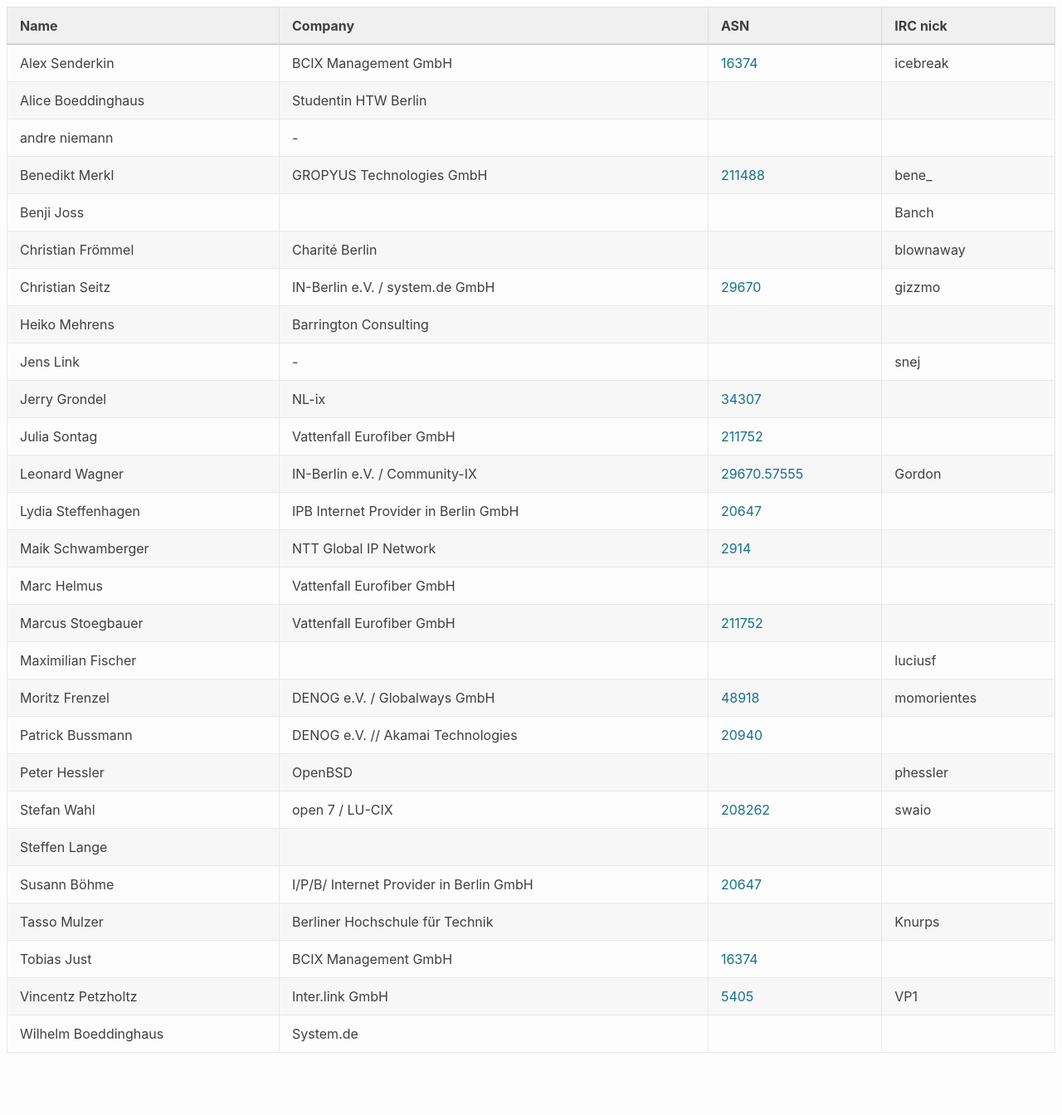
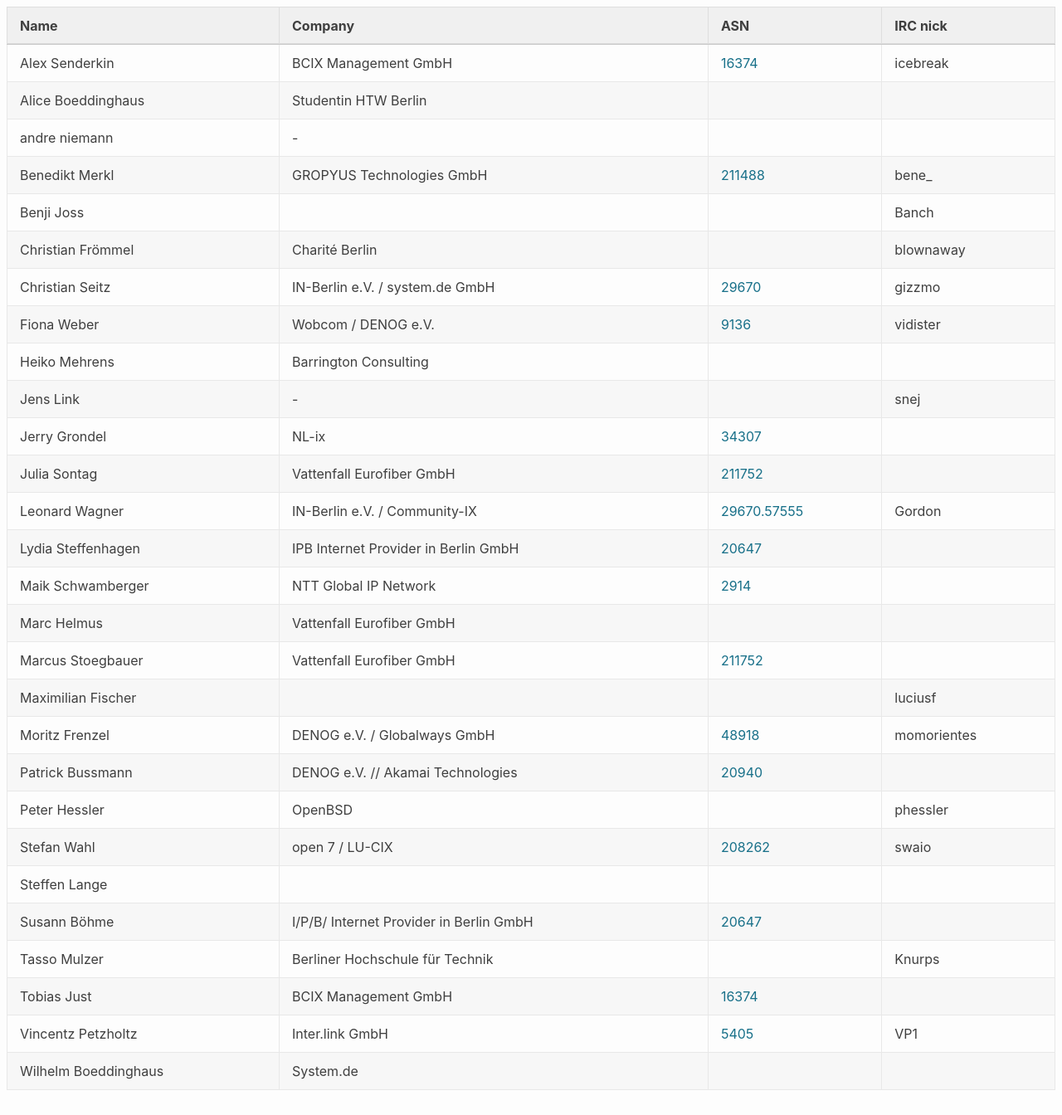
Before and after one commit to denog/pretix-attendeelist, a Jekyll site: the page built from meetup2023_02/index.markdown, in a window 1280 px wide and 1344 px high. Shown: the whole window at 83% size. Built offline with Jekyll 4.4.1, drawn with Linux system fonts in a browser that asks for light colours.

Commit message:
Latest data: Mon Mar 13 09:47:55 UTC 2023

```diff
--- a/_data/attendees_denog_meetup_2023_02.json
+++ b/_data/attendees_denog_meetup_2023_02.json
@@ -40,6 +40,12 @@
     "company": "IN-Berlin e.V. / system.de GmbH",
     "irc": "gizzmo",
     "asn": "29670"
+  },
+  {
+    "name": "Fiona Weber",
+    "company": "Wobcom / DENOG e.V.",
+    "irc": "vidister",
+    "asn": "9136"
   },
   {
     "name": "Heiko Mehrens",
```
